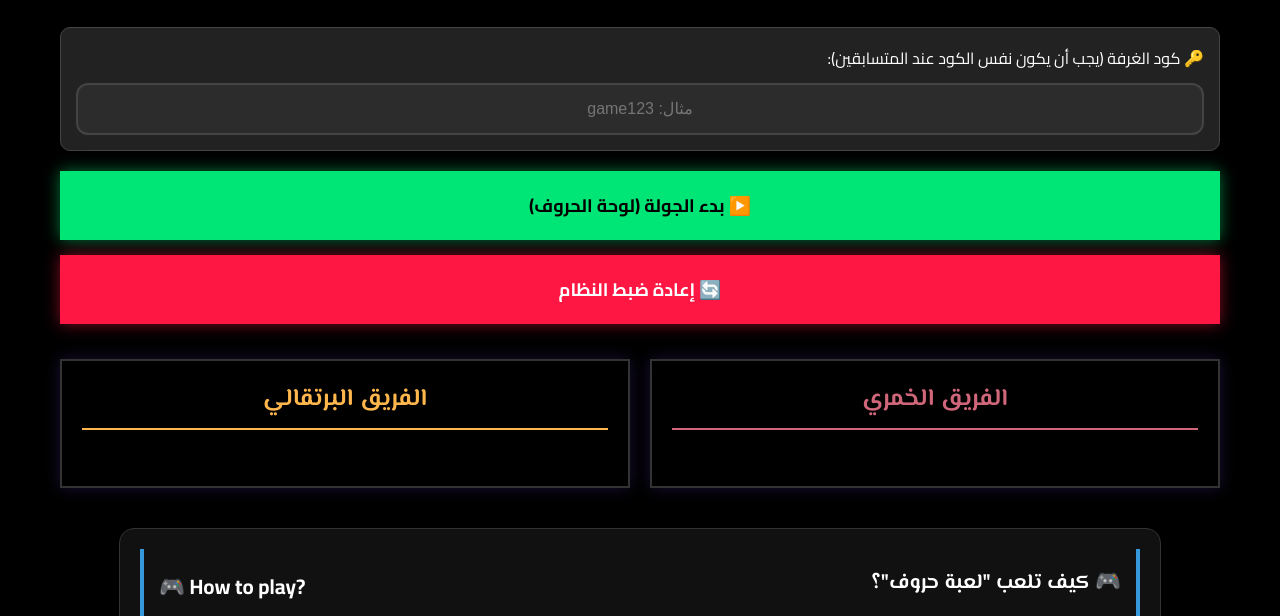
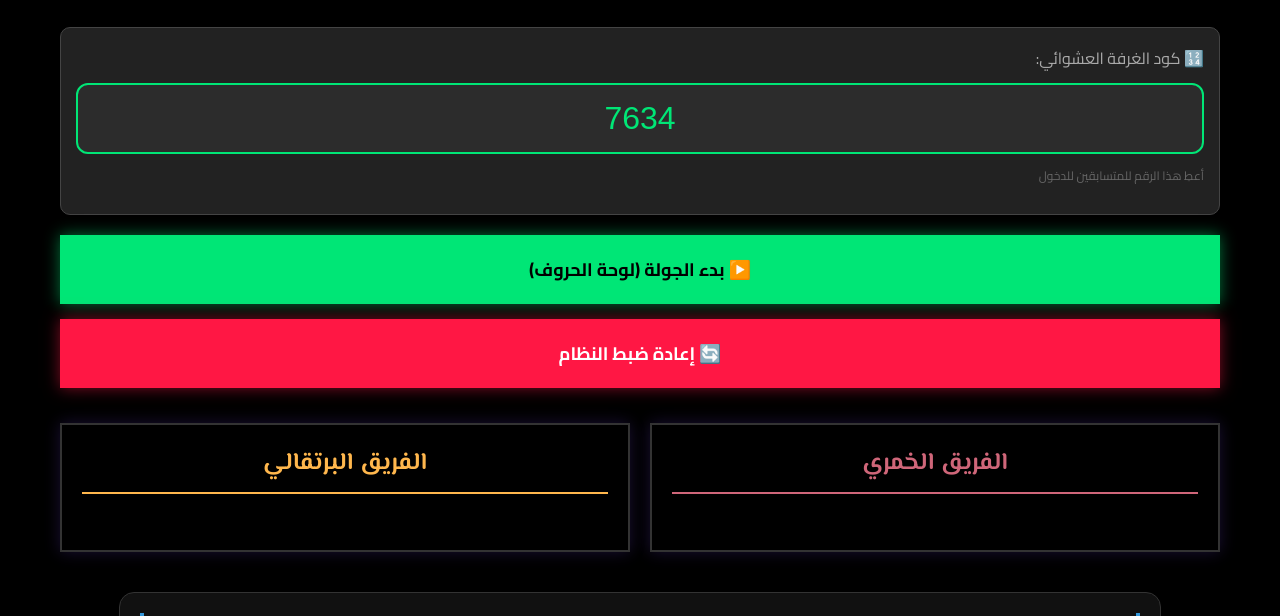
Before and after one commit to adwad3e-pixel/Huroof--, a website: page index.html in a window 1280 px wide. Shown: the part 104-720 px from the top of the page. Drawn offline with nearby package versions, Linux system fonts and the light colour scheme; no server answers.

Commit message:
Update index.html

```diff
--- a/index.html
+++ b/index.html
@@ -131,8 +131,10 @@
     <div id="admin-view">
         <h1>🎮 لوحة التحكم</h1>
         <div style="background: #222; padding: 15px; border-radius: 10px; margin-bottom: 20px; border: 1px solid #444;">
-    <label style="display: block; margin-bottom: 10px;">🔑 كود الغرفة (يجب أن يكون نفس الكود عند المتسابقين):</label>
-    <input type="text" id="admin-room-id" class="input-name" style="margin-bottom:0;" placeholder="مثال: game123">
+    <label style="display: block; margin-bottom: 10px; color: #aaa;">🔢 كود الغرفة العشوائي:</label>
+    <input type="text" id="admin-room-id" class="input-name" readonly
+           style="margin-bottom:0; font-size: 32px; color: #00e676; border-color: #00e676;">
+    <p style="font-size: 12px; color: #666; margin-top: 10px;">أعطِ هذا الرقم للمتسابقين للدخول</p>
 </div>
         <button class="admin-btn btn-start" onclick="startTheGame()">▶️ بدء الجولة (لوحة الحروف)</button>
         <button class="admin-btn btn-reset" onclick="resetGameServer()">🔄 إعادة ضبط النظام</button>
@@ -205,6 +207,25 @@
 
     <script>
         const socket = io();
+        // --- كود توليد الرقم العشوائي ---
+function generateRandomCode() {
+    // المعادلة الحسابية لتوليد 4 أرقام:
+    // $Code = \lfloor 1000 + Random \times 9000 \rfloor$
+    const randomCode = Math.floor(1000 + Math.random() * 9000);
+    const adminInput = document.getElementById('admin-room-id');
+    if(adminInput) {
+        adminInput.value = randomCode;
+    }
+}
+
+// تشغيل التوليد التلقائي أول ما تفتح الصفحة
+window.addEventListener('load', () => {
+    // إذا كانت الشاشة كبيرة (يعني المتصفح هو المسؤول) ولد كود
+    if (window.innerWidth > 768) {
+        generateRandomCode();
+    }
+});
+// ------------------------------
         const originalLetters = ["أ", "ب", "ت", "ث", "ج", "ح", "خ", "د", "ذ", "ر", "ز", "س", "ش", "ص", "ض", "ط", "ظ", "ع", "غ", "ف", "ق", "ك", "ل", "م", "ن"];
         let scoreTeam1 = 0, scoreTeam2 = 0;
         const buzzerOverlay = document.getElementById('buzzer-overlay');
```
